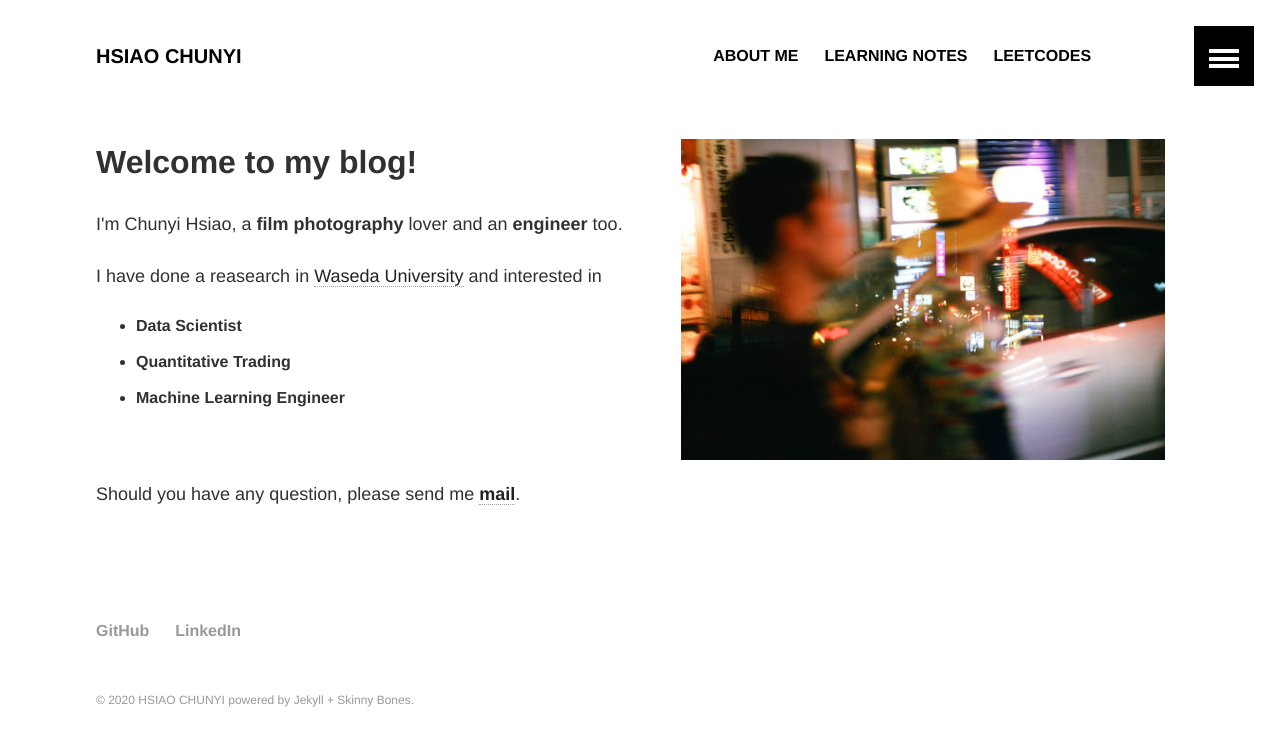
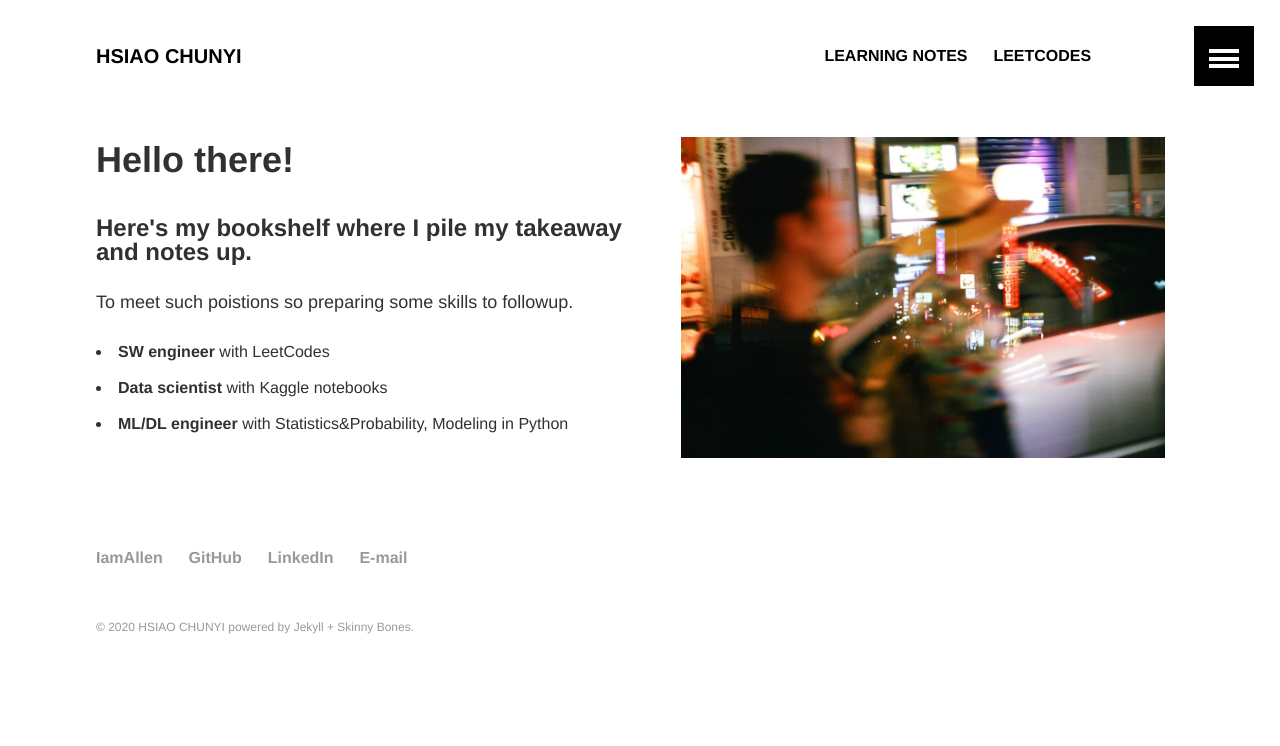
Before and after one commit to hsiaocy/hsiaocy.github.io, a Jekyll site: the page built from index.md, in a window 1280 px wide. Shown: the top 746 px of the page. Built offline with Jekyll 4.4.1, drawn with Linux system fonts in a browser that asks for light colours.

Commit message:
add send mail ft

```diff
--- a/_data/authors.yml
+++ b/_data/authors.yml
@@ -2,9 +2,9 @@
 
 chunyi_hsiao:
   name: Chun-Yi Hsiao
-  web: https://hsiaocy.github.io
-  email: hsiaocy@fuji.waseda.jp
-  bio: "Hello world!"
+  web: https://hsiaocy.herokuapp.com
+  email: hsiaocy0626@gmail.com
+  bio: "It could come down to a simple declaration, you're either a bollean or a variable."
   avatar: Me2.JPG
   # twitter: extravagantman
 
--- a/_data/footer.yml
+++ b/_data/footer.yml
@@ -1,7 +1,13 @@
 # Footer navigation links
+
+- title: IamAllen
+  url: https://hsiaocy.herokuapp.com/
 
 - title: GitHub
   url: https://github.com/hsiaocy
 
 - title: LinkedIn
   url: https://www.linkedin.com/in/chunyi-hsiao-21488b122/
+
+- title: E-mail
+  url: hsiaocy0626@gmail.com
--- a/_data/navigation.yml
+++ b/_data/navigation.yml
@@ -1,10 +1,4 @@
 # Site navigation links
-
-- title: About Me
-  url: /about/
-  excerpt: "Yes it's me."
-  image: IMG_5343.jpg
-
 - title: Learning Notes
   url: /learningnotes/
   excerpt: "I keep, therefore I am."
--- a/_includes/footer.html
+++ b/_includes/footer.html
@@ -3,12 +3,23 @@
 	<nav role="navigation" class="menu bottom-menu">
 		<ul class="menu-item">
 		{% for link in site.data.footer %}
-      {% if link.url contains 'http' %}
-        {% assign domain = '' %}
-        {% else %}
-        {% assign domain = site.url %}
-      {% endif %}
-			<li><a href="{{ domain }}{{ link.url }}" {% if link.url contains 'http' %}target="_blank"{% endif %}>{{ link.title }}</a></li>
+      		{% if link.url contains 'http' %}
+        		{% assign domain = '' %}
+    		{% elsif link.url contains 'mail' %}
+    			{% assign domain = 'mailto:' %}
+        	{% else %}
+        		{% assign domain = site.url %}
+      	{% endif %}
+		<li>
+			<a href="{{ domain }}{{ link.url }}"
+				{% if link.url contains 'http' %}
+					target="_blank"
+	    		{% elsif link.url contains 'mail' %}
+					target="_blank"
+
+				{% endif %}>{{ link.title }}
+			</a>
+		</li>
 		{% endfor %}
 		</ul>
 	</nav><!-- /.bottom-menu -->
--- a/index.md
+++ b/index.md
@@ -1,28 +1,13 @@
 ---
 layout: archive
-description: Welcome
+description: Hello there!
+permalink: /
 ---
 <img style="float:right; object-fit: cover; margin: 1px 19px" width="484" height="321" src="/../images/osakadouble.jpg" alt="Profile">
 
-
-<h2>Welcome to my blog!</h2>
-
-<p>I'm Chunyi Hsiao, a <b>film photography</b> lover and
-	an <b>engineer</b> too.</p>
-
-<p> I have done a reasearch in
-	<a href="https://www.waseda.jp/top/en">Waseda University</a>
-	and interested in
-</p>
-
-- **Data Scientist**
-- **Quantitative Trading**
-- **Machine Learning Engineer**
-
-<p>
-	<br>
-</p>
-
-<p>Should you have any question, please send me
-	<a href="mailto:hsiaocy0626@gmail.com"><b>mail</b></a>.
-</p>
+<h1>Hello there!</h1>
+<h4>Here's my bookshelf where I pile my takeaway and notes up.</h4>
+To meet such poistions so preparing some skills to followup.
+<li><strong>SW engineer</strong> with LeetCodes </li>
+<li><strong>Data scientist</strong> with Kaggle notebooks </li>
+<li><strong>ML/DL engineer</strong> with Statistics&Probability, Modeling in Python</li>
```
